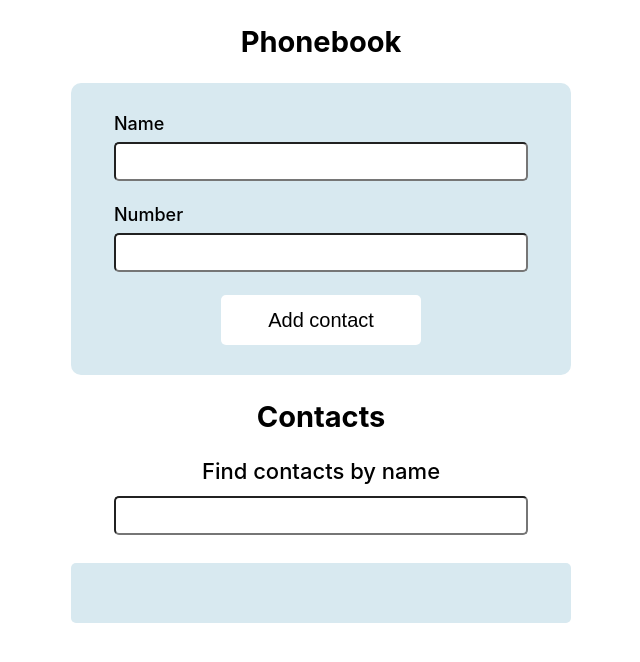
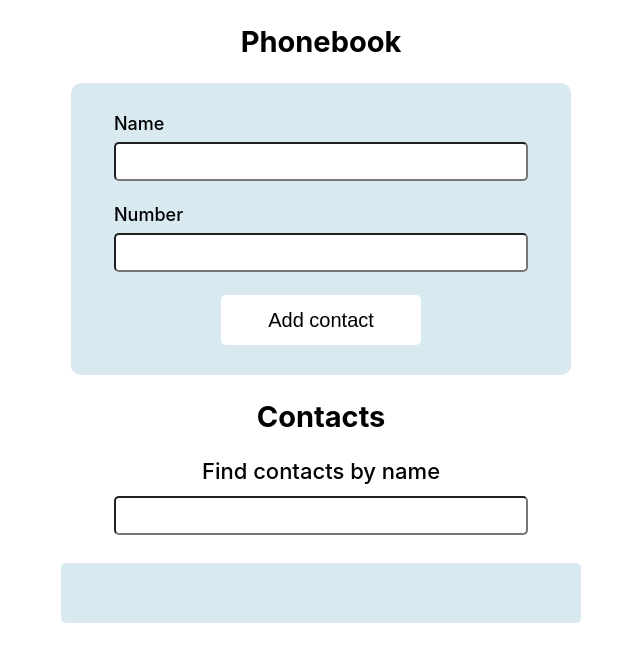
Before and after one commit to tnbdnnk/goit-react-hw-03-phonebook, a React (Create React App) app: page / in a window 1280 px wide. Shown: the top 662 px of the page, without its empty margins (319-959 px from the left). Built offline with nearby package versions, Linux system fonts and the light colour scheme.

Commit message:
add changes

```diff
--- a/src/components/ContactList/ContactList.module.css
+++ b/src/components/ContactList/ContactList.module.css
@@ -1,5 +1,5 @@
 .contacts__list {
-    width: 420px;
+    width: 440px;
     display: flex;
     flex-wrap: wrap;
     justify-content: flex-start;
```
